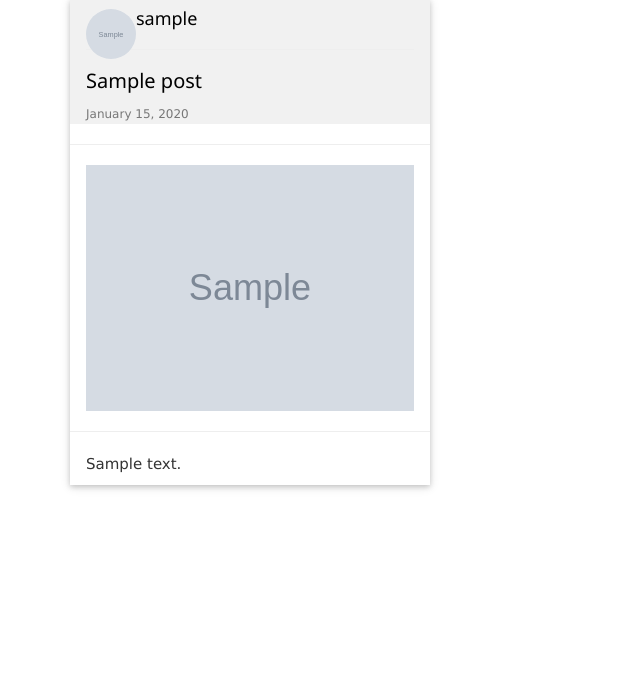
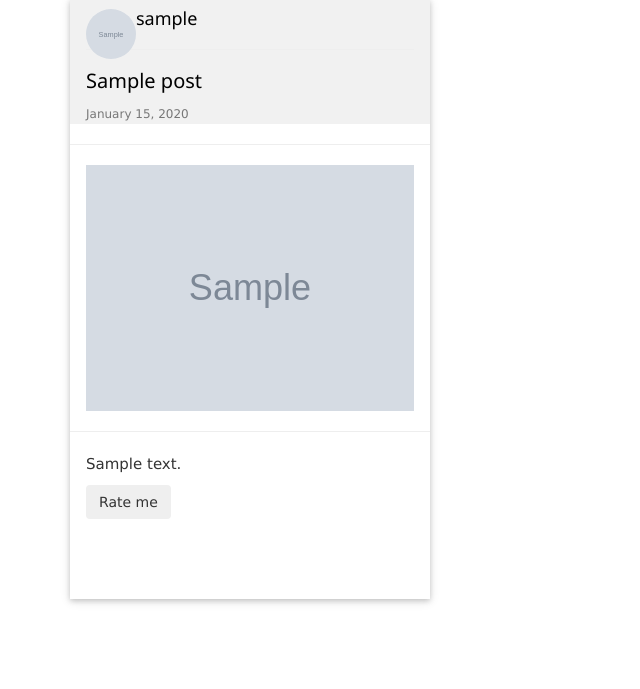
Before and after one commit to Fahari/Awards, a Django app: template tuzo/templates/home.html in a window 1280 px wide. Shown: the part 225-914 px from the top of the page, without its empty margins (0-640 px from the left). Before the commit the page ends 715 px from the top, so only its background shows below. Run offline with Django 3.2, Linux system fonts and the light colour scheme; a user stored in the database is signed in; tables that the repository leaves empty hold one stand-in row (values such as "Sample post"); the template is opened without the code that fills it: values that come from a table or form of the project are taken from there, most other values are stand-ins (such as "Sample title", 1, 10 or a date in 2020); grey boxes marked "Sample" are stand-in pictures; some libraries are stand-ins or nearby versions.

Commit message:
toggle button

```diff
--- a/tuzo/templates/base.html
+++ b/tuzo/templates/base.html
@@ -2,6 +2,7 @@
 {% load static %}
 <!DOCTYPE html>
 <html>
+
 <head>
   <meta charset="utf-8">
 
@@ -18,13 +19,23 @@
   {% endblock %}
 
 </head>
+
 <body>
   {% include "navbar.html" %}
-    {% block content %} <h1 class='text-center'>Awards</h1> <p class='text-center'>Welcome to Awards, post your projects, let them get reviewed.</p> {%endblock%}
+  {% block content %} <h1 class='text-center'>Awards</h1>
+  <p class='text-center'>Welcome to Awards, post your projects, let them get reviewed.</p> {%endblock%}
 
   {% block scripts %}
   <script src="https://ajax.googleapis.com/ajax/libs/jquery/3.2.1/jquery.min.js"></script>
+  <script>
+    $(document).ready(function() {
+      $("button").click(function() {
+        $("p").toggle();
+      });
+    });
+  </script>
   {% bootstrap_javascript %}
   {% endblock %}
 </body>
+
 </html>
--- a/tuzo/templates/home.html
+++ b/tuzo/templates/home.html
@@ -11,9 +11,9 @@
 <div class="container" >
   <div class="row">
     {% for post in posts %}
-    <div class="col-md-4">
+    <div class="col-md-4" style="">
 
-      <div class="w3-card" style="width:100%;">
+      <div class="w3-card" style="width:100%; height:600px; overflow:hidden;">
         <header class="w3-container w3-light-grey">
           <a href="/profile"><img src="{{ user.profile.image.url }}" alt="Avatar" class="w3-left w3-circle" width="50px;" height="50px;"></a>
           <a href="/profile" style="text-decoration:none;" ><h5 class="account-heading">{{ post.author }}</h5></a>
@@ -28,6 +28,7 @@
         <hr>
         <footer class="w3-container">
           <p class='article-content'>{{ post.content }}</p>
+          <button class="btn btn-outline-success">Rate me</button>
         </footer>
       </div>
       <br><br><br><br>
```
Also changed, not shown: media/images/blurred-background-curly-hair-eyes-1191520_1_RDXD6EZ.jpg (added), media/images/javascript-quiz_0V5U8VE.png (added), media/images/meh.jpg (added). Lines whose indentation alone changed are shown as unchanged.
